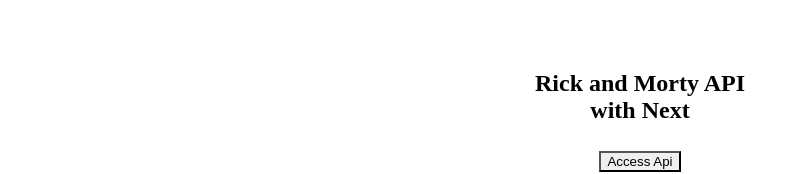
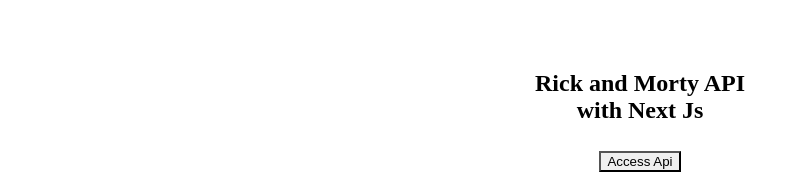
Before and after one commit to felipysantos/rickandmortynextapi, a Next.js app: page / in a window 1280 px wide. Shown: the part 297-471 px from the top of the page, without its empty margins (0-800 px from the left). Built offline with nearby package versions, Linux system fonts and the light colour scheme.

Commit message:
update: framer motion index file

```diff
--- a/src/pages/index.tsx
+++ b/src/pages/index.tsx
@@ -6,6 +6,7 @@
   useColorMode,
   VStack,
 } from "@chakra-ui/react";
+import { motion } from "framer-motion";
 import Head from "next/head";
 import Link from "next/link";
 import { Header } from "../components/header";
@@ -26,9 +27,17 @@
       <main>
         <Header />
         <Center h={"100vh"}>
-          <VStack>
+          <VStack
+            transitionDuration={"0.3s"}
+            as={motion.div}
+            initial={{ y: "50px" }}
+            animate={{
+              opacity: [0, 1],
+              y: 0,
+            }}
+          >
             <Heading textAlign={"center"}>
-              Rick and Morty API <br /> with Next
+              Rick and Morty API <br /> with Next Js
             </Heading>
             <Link href={`/images`}>
               <Button
```
